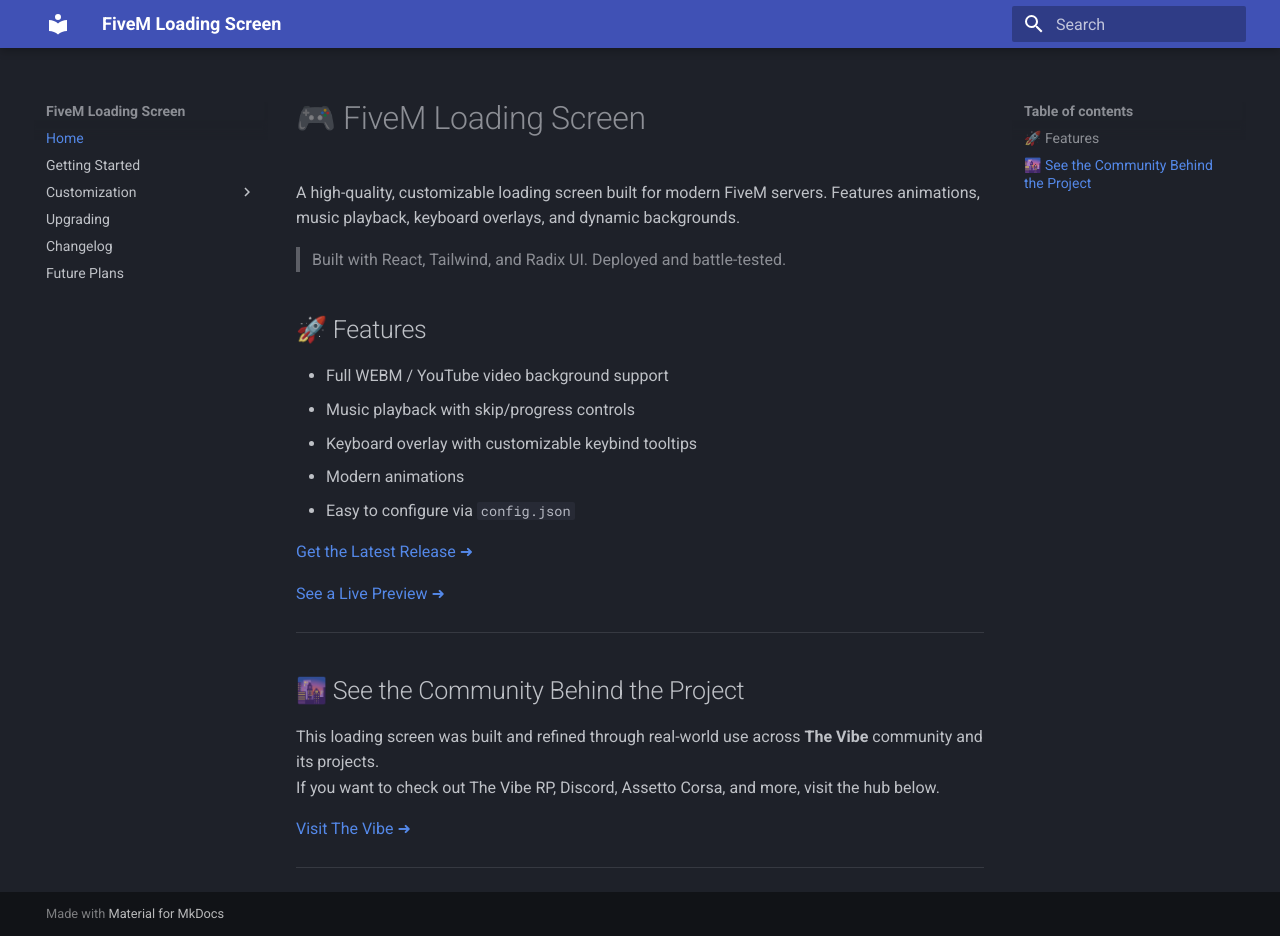
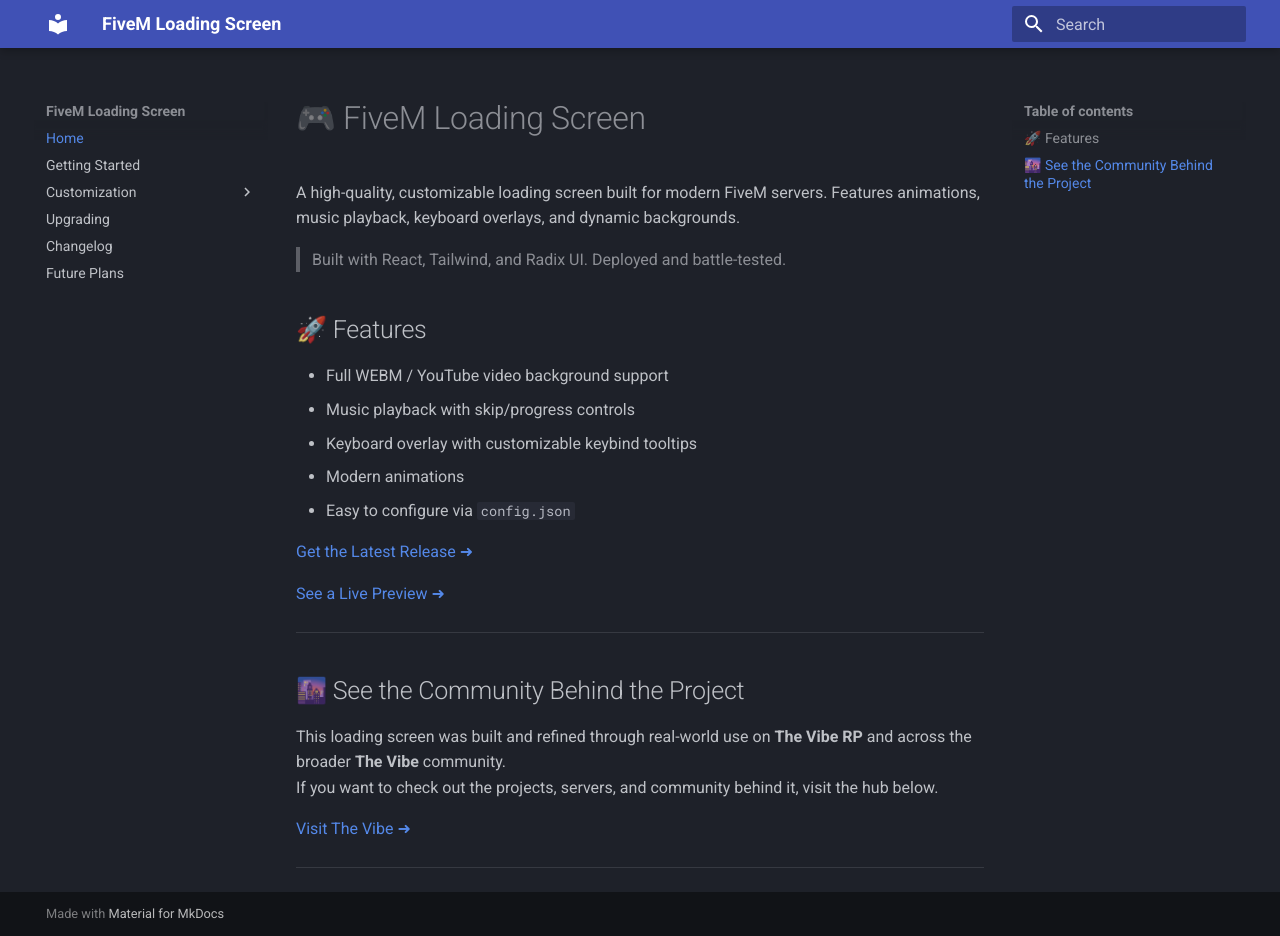
Before and after one commit to FarzamA/fivem-loading-screen-docs, an MkDocs documentation site: the page built from docs/index.md, in a window 1280 px wide and 936 px high. Built offline with MkDocs 1.6.1 and Material for MkDocs 9.7.7, drawn with Linux system fonts in a browser that asks for light colours.

Commit message:
rewording

```diff
--- a/docs/index.md
+++ b/docs/index.md
@@ -20,8 +20,8 @@
 
 ## 🌆 See the Community Behind the Project
 
-This loading screen was built and refined through real-world use across **The Vibe** community and its projects.
-If you want to check out The Vibe RP, Discord, Assetto Corsa, and more, visit the hub below.
+This loading screen was built and refined through real-world use on **The Vibe RP** and across the broader **The Vibe** community.
+If you want to check out the projects, servers, and community behind it, visit the hub below.
 
 [Visit The Vibe ➜](https://thevibe.mooo.com/)
 
```
Also changed, not shown: site/index.html, site/search/search_index.json.
